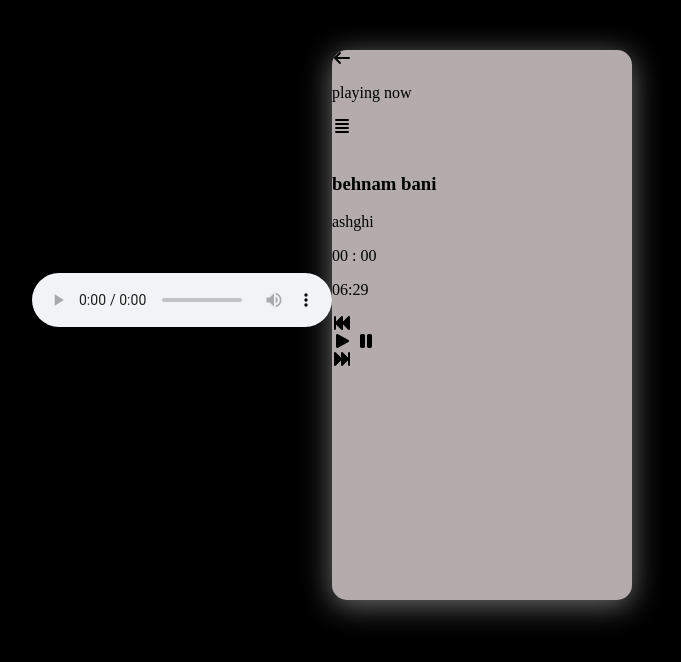
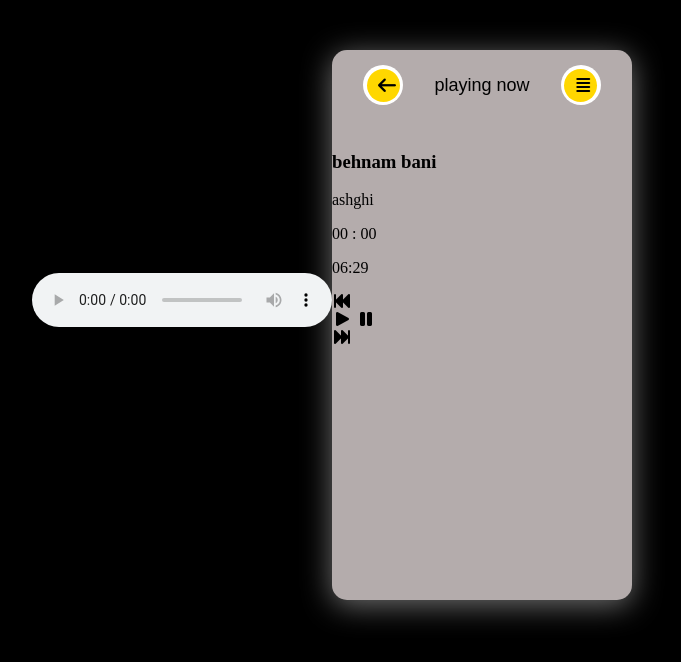
Before and after one commit to alimozafari-3/project-musicPlayer, a plain HTML site: page index.html in a window 1280 px wide. Shown: the whole page, without its empty margins (308-989 px from the left). Drawn offline with Linux system fonts and the light colour scheme.

Commit message:
add style header

```diff
--- a/styel.css
+++ b/styel.css
@@ -14,3 +14,65 @@ body {
     border-radius: 15px;
     box-shadow: 0px 5px 30px rgba(255, 255, 255, 0.438);
 }
+
+.header {
+    display: flex;
+    justify-content: space-evenly;
+}
+
+.header-left {
+    width: 40px;
+    height: 40px;
+    background-color: white;
+    border-radius: 100%;
+    display: flex;
+    justify-content: center;
+    align-items: center;
+    margin-top: 15px;
+    cursor: pointer;
+}
+
+.header-left2 {
+    width: 33px;
+    height: 33px;
+    background-color: gold;
+    border-radius: 100%;
+}
+
+.header-left2 i {
+    color: rgb(0, 0, 0);
+    margin-left: 9px;
+    margin-top: 7px;
+    font-size: 18px;
+}
+
+.header p {
+    margin-top: 25px;
+    font-size: 18px;
+    font-family: sans-serif;
+}
+
+.header-right {
+    width: 40px;
+    height: 40px;
+    background-color: white;
+    border-radius: 100%;
+    display: flex;
+    justify-content: center;
+    align-items: center;
+    margin-top: 15px;
+    cursor: pointer;
+}
+
+.header-right2 {
+    width: 33px;
+    height: 33px;
+    background-color: gold;
+    border-radius: 100%;
+}
+
+.header-right2 i {
+    color: rgb(0, 0, 0);
+    margin-left: 9px;
+    margin-top: 8px;
+}
```
